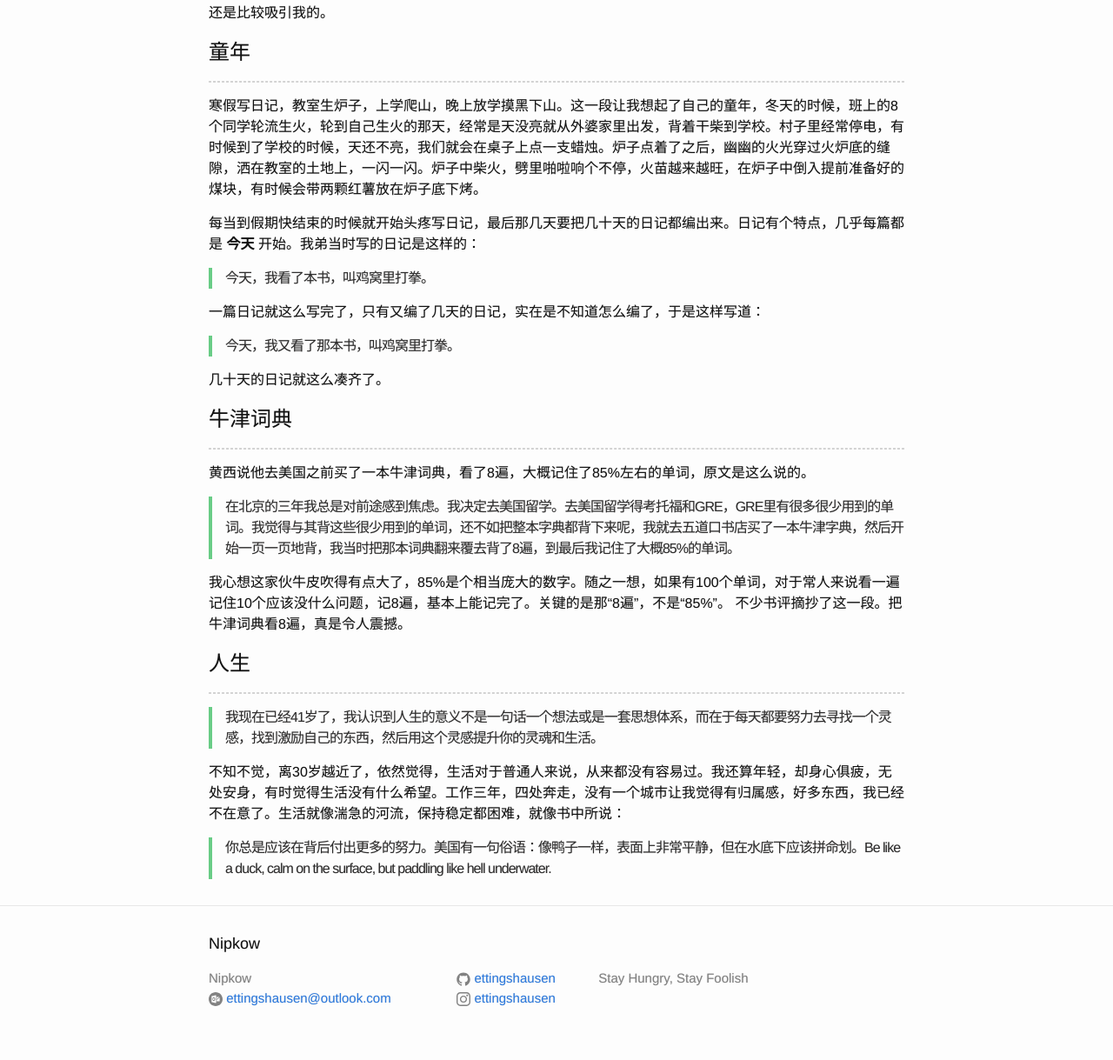
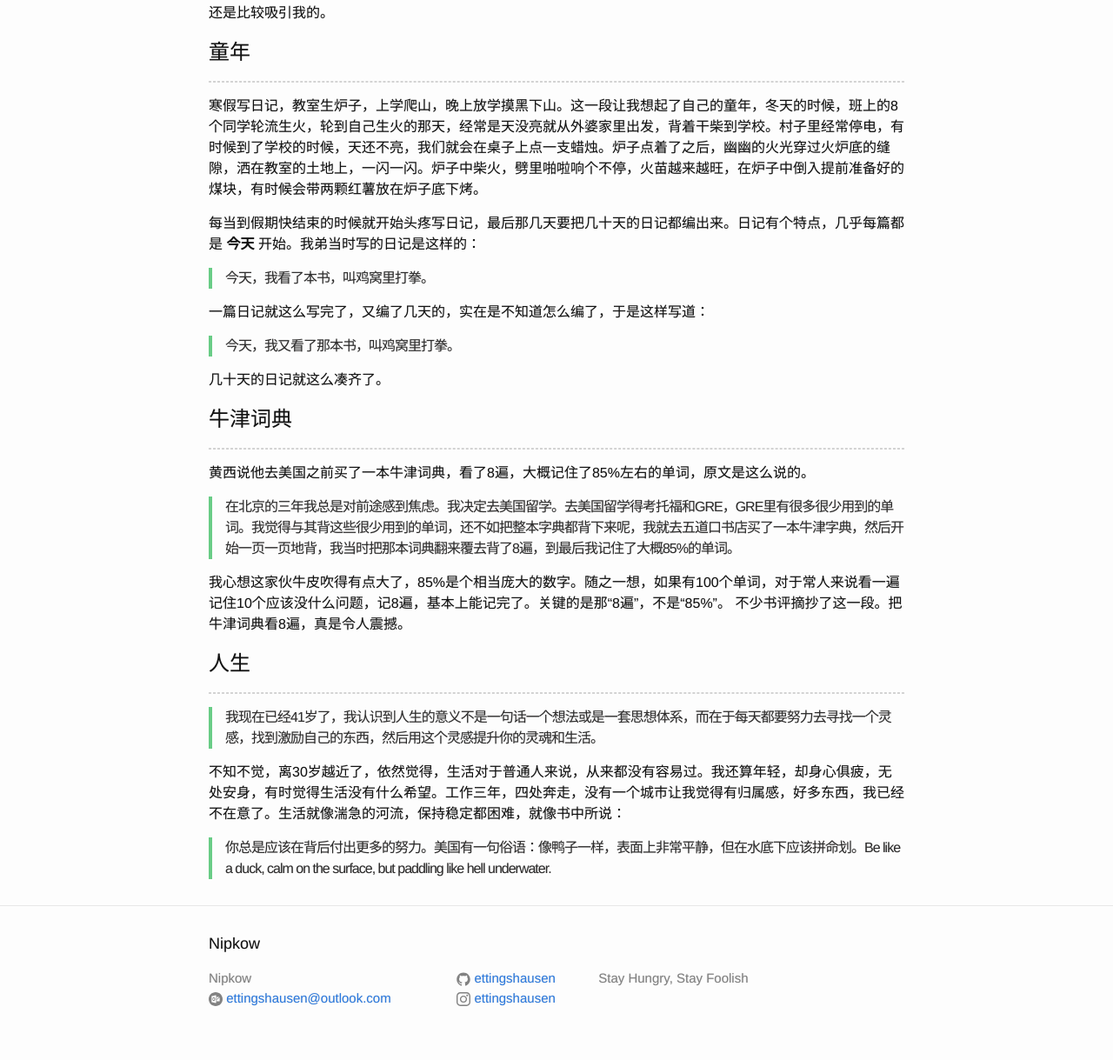
Before and after one commit to ettingshausen/ettingshausen.github.io, a Jekyll site: the page built from _posts/2014-03-16-joe-wong.md, in a window 1280 px wide. Shown: the part 509-1728 px from the top of the page at 87% size. Built offline with Jekyll 4.4.1, drawn with Linux system fonts in a browser that asks for light colours.

Commit message:
typos fix

```diff
--- a/_posts/2014-03-16-joe-wong.md
+++ b/_posts/2014-03-16-joe-wong.md
@@ -20,7 +20,7 @@ author: ettingshausen
 每当到假期快结束的时候就开始头疼写日记，最后那几天要把几十天的日记都编出来。日记有个特点，几乎每篇都是 **今天** 开始。我弟当时写的日记是这样的：
 >今天，我看了本书，叫鸡窝里打拳。
 
-一篇日记就这么写完了，只有又编了几天的日记，实在是不知道怎么编了，于是这样写道：
+一篇日记就这么写完了，又编了几天的，实在是不知道怎么编了，于是这样写道：
 >今天，我又看了那本书，叫鸡窝里打拳。
 
 几十天的日记就这么凑齐了。
```
